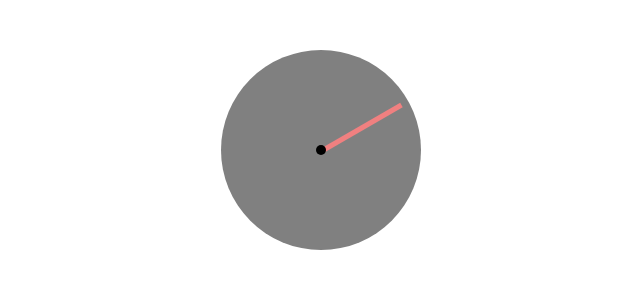
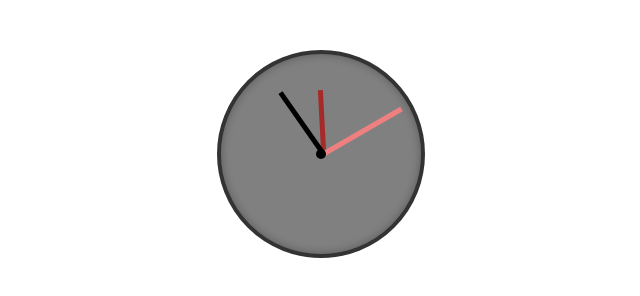
Before and after one commit to Harikrishnan0205/clock, a plain HTML site: page index.html in a window 1280 px wide. Shown: the whole page, without its empty margins (319-959 px from the left). Drawn offline with Linux system fonts and the light colour scheme.

Commit message:
analog clock code is completed

```diff
--- a/index.html
+++ b/index.html
@@ -7,9 +7,10 @@
     <link rel="stylesheet" href="./style.css"/>
 
       <div class="clock">
+        <div id="hr"></div>
+        <div id="sec"></div>
         <div id="min"></div>
         <div id="center-dot"></div>
-        <div></div>
       </div>
 
   </head>
--- a/script.js
+++ b/script.js
@@ -1,10 +1,28 @@
 
-let min = document.getElementById('min');
+let secHand = document.getElementById('sec');
 let angle = 0
 
 setInterval(() => {
     let date = new Date();
-    let mins = date.getSeconds();
-    let seccal = mins * 6
-    min.style.transform = `rotate(${seccal}deg)`;
-},1000)
+    let sec = date.getSeconds();
+    let seccal = sec * 6
+    secHand.style.transform = `rotate(${seccal}deg)`;
+},1000);
+
+let minHand = document.getElementById('min');
+setInterval(() => {
+    let date = new Date();
+    let min = date.getMinutes();
+    let sec = date.getSeconds();
+    let minCal = min * 6 + sec * 0.1
+    minHand.style.transform = `rotate(${minCal}deg)`;
+},1000);
+
+let hrHand = document.getElementById('hr');
+setInterval(() => {
+    let date = new Date();
+    let hr = date.getHours() % 12;
+    let min = date.getMinutes();
+    let hrCal = hr * 30 + min * 0.5
+    hrHand.style.transform = `rotate(${hrCal}deg)`;
+},1000);
--- a/style.css
+++ b/style.css
@@ -5,8 +5,9 @@
     border-radius: 50%;
     position: relative;
     margin: 50px auto;
+    border: 4px solid #333;
+  box-shadow: inset 0 0 10px rgba(0,0,0,0.3);
 }
-
 
 #center-dot{
     width: 10px;
@@ -19,7 +20,7 @@
      transform: translate(-50%, -50%);
      z-index: 10;
 }
-#min{
+#sec{
     width: 5px;
     height:90px;
      background-color: lightcoral;
@@ -30,3 +31,29 @@
      transform-origin: bottom center;
 
 }
+#min{
+    width: 5px;
+    height:75px;
+    background-color: black;
+     position:absolute;
+     top: 25px;
+     left:50%;
+     transform: rotate(0deg);
+     transform-origin: bottom center;
+}
+
+#hr{
+    width: 5px;
+    height:60px;
+    background-color: brown;
+     position:absolute;
+    top: 36px;
+     left:50%;
+    transform: rotate(0deg);
+    transform-origin: bottom center;
+}
+
+#hr { z-index: 3; }
+#min { z-index: 4; }
+#sec { z-index: 5; }
+#center-dot { z-index: 6; }
```
